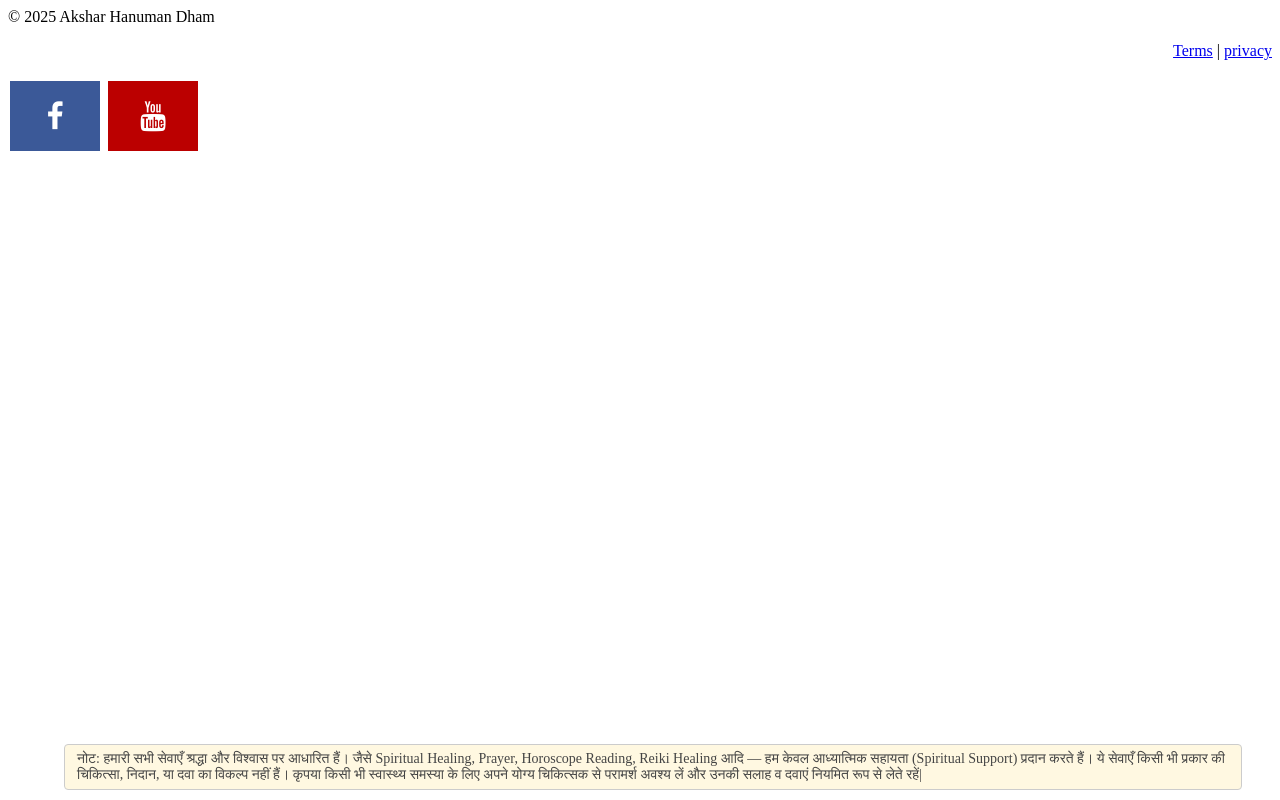
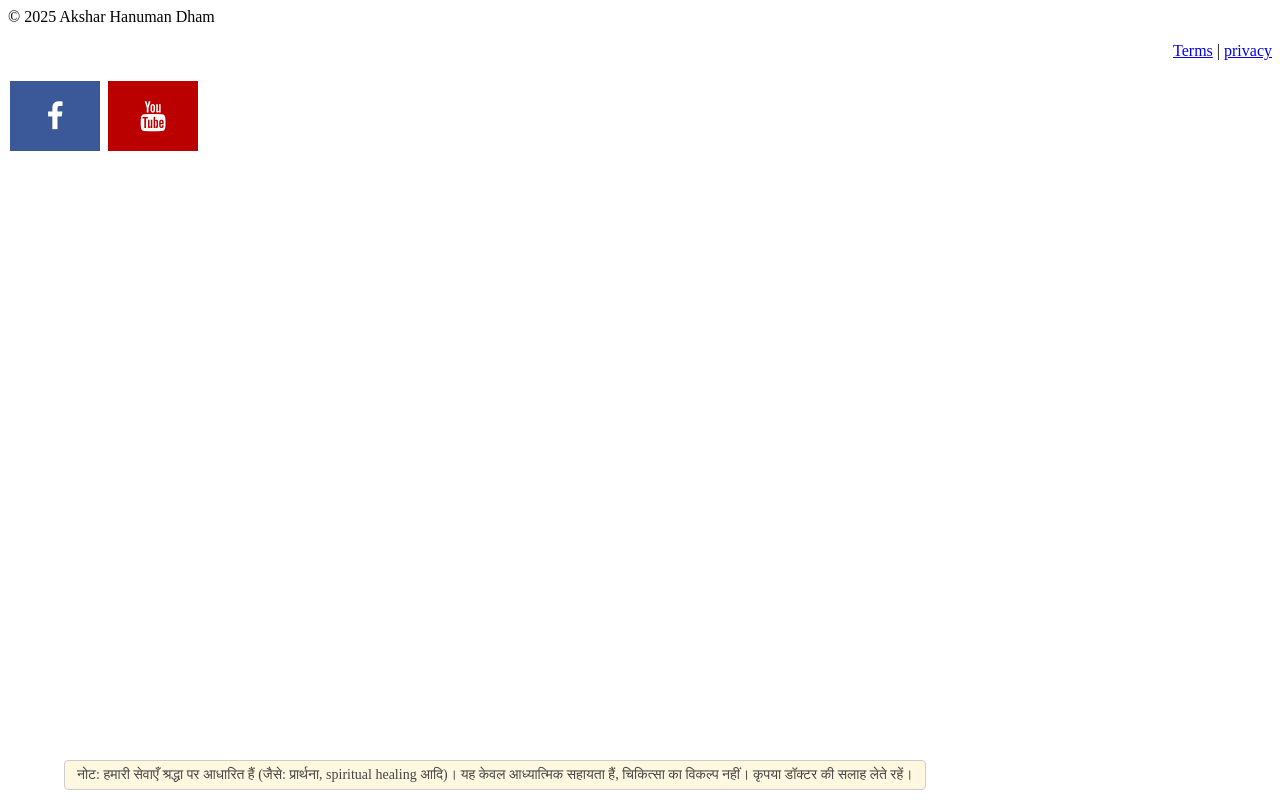
Before and after one commit to aksharmty/aksharhanumandham, a plain HTML site: page footer.html in a window 1280 px wide. Drawn offline with Linux system fonts and the light colour scheme.

Commit message:
Update footer.html

```diff
--- a/footer.html
+++ b/footer.html
@@ -143,7 +143,7 @@
 </head>
 <body>
 <div class="fixed-note">
-    नोट: हमारी सभी सेवाएँ श्रद्धा और विश्वास पर आधारित हैं। जैसे Spiritual Healing, Prayer, Horoscope Reading, Reiki Healing आदि — हम केवल आध्यात्मिक सहायता (Spiritual Support) प्रदान करते हैं। ये सेवाएँ किसी भी प्रकार की चिकित्सा, निदान, या दवा का विकल्प नहीं हैं। कृपया किसी भी स्वास्थ्य समस्या के लिए अपने योग्य चिकित्सक से परामर्श अवश्य लें और उनकी सलाह व दवाएं नियमित रूप से लेते रहें|
+    नोट: हमारी सेवाएँ श्रद्धा पर आधारित हैं (जैसे: प्रार्थना, spiritual healing आदि)। यह केवल आध्यात्मिक सहायता हैं, चिकित्सा का विकल्प नहीं। कृपया डॉक्टर की सलाह लेते रहें।
 
   </div>
 <!-- Add font awesome icons -->
```
